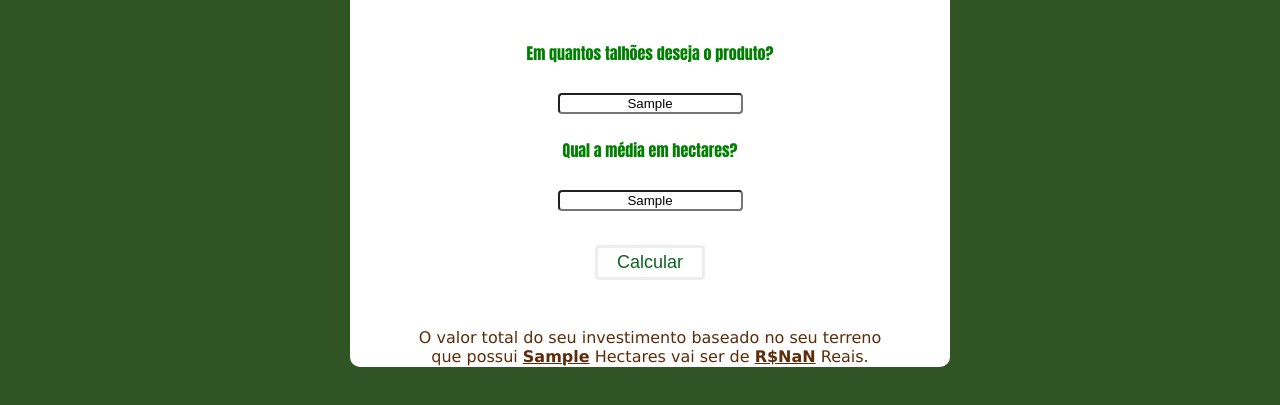
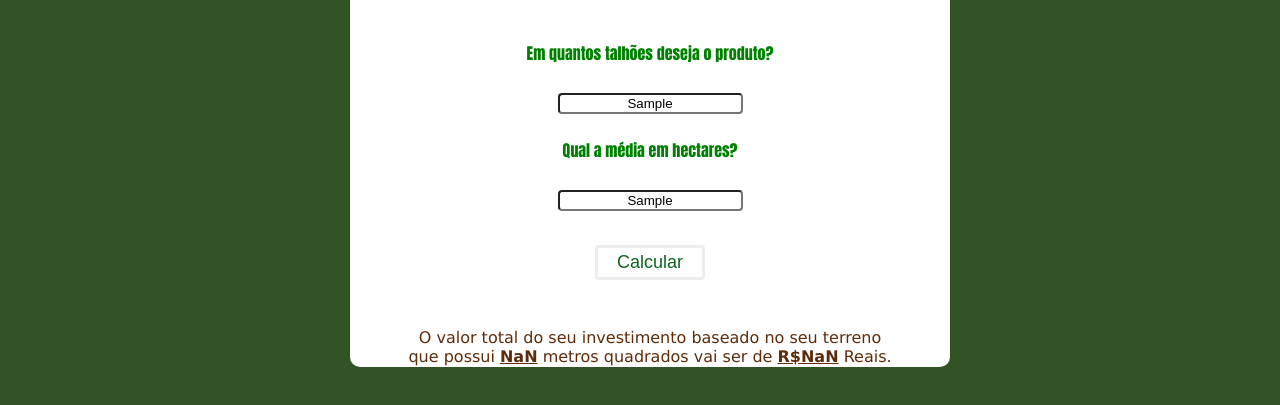
Before and after one commit to Lucassouza849/coffee-solutions, a plain HTML site: page Simuladores Financeiros/Yuri/Simulador-Yuri.html in a window 1280 px wide. Both pictures are taken after typing "Sample", "Sample" into the empty fields and a click on the button "Calcular". Shown: the part 275-680 px from the top of the page. Drawn offline with Linux system fonts and the light colour scheme.

Commit message:
atualizei o html da minha calculadora

```diff
--- a/Simuladores Financeiros/Yuri/Simulador-Yuri.html
+++ b/Simuladores Financeiros/Yuri/Simulador-Yuri.html
@@ -39,9 +39,10 @@
 <script>
     function calcular() {
         var calculo = Number(valor_talhao.value) * 700;
+        var calculo2= Number(valor_hectare.value) * 10000;
         div_resul.style.display = 'block'
         div_resul.innerHTML = `<br><br>O valor total do seu investimento baseado no seu terreno <br>
-         que possui <b><u>${valor_hectare.value}</u></b> Hectares vai ser de <b><u>R$${calculo}</u></b> Reais.`;
+         que possui <b><u>${calculo2}</u></b> metros quadrados vai ser de <b><u>R$${calculo}</u></b> Reais.`;
 
 
     }
```
Also changed, not shown: 1 other file.
